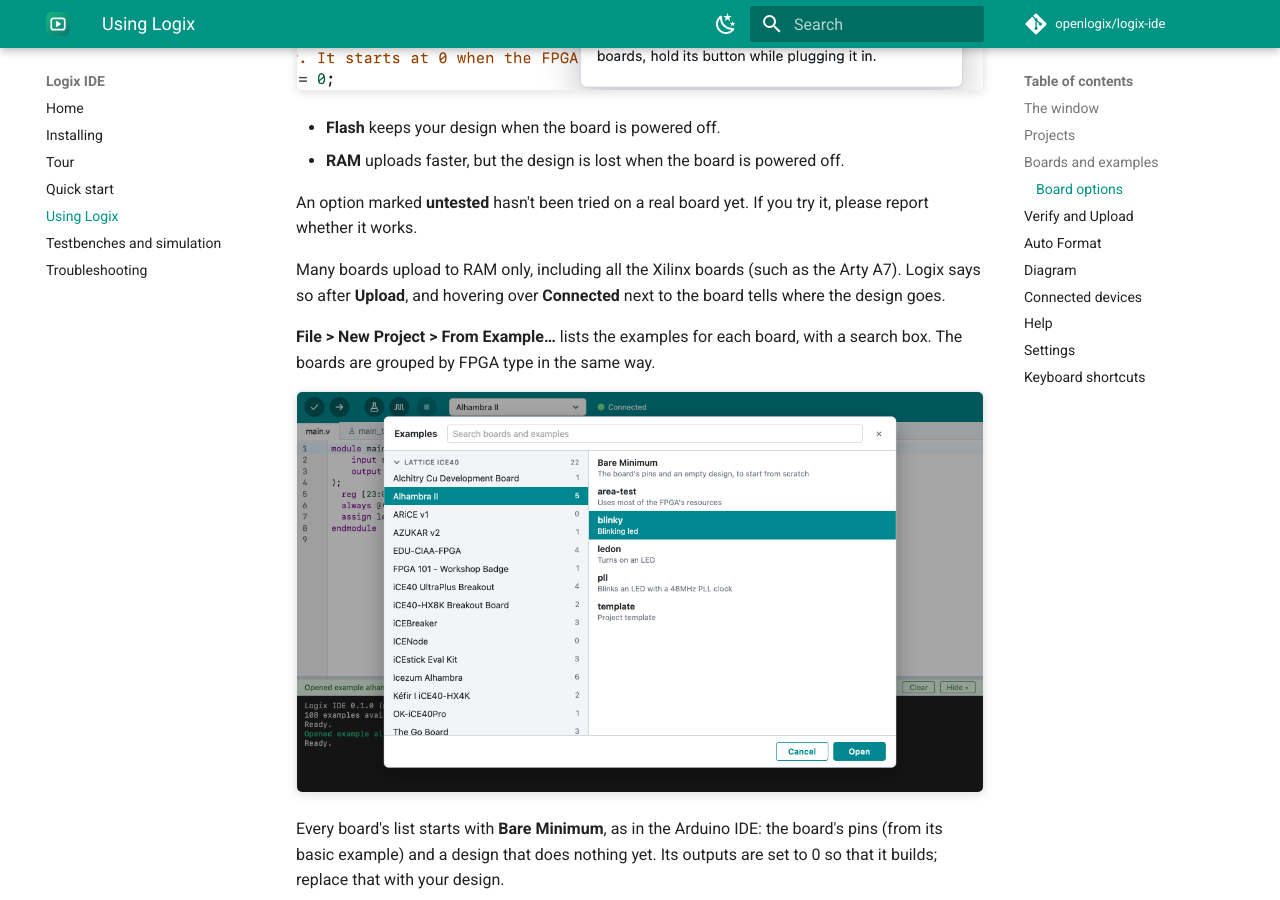
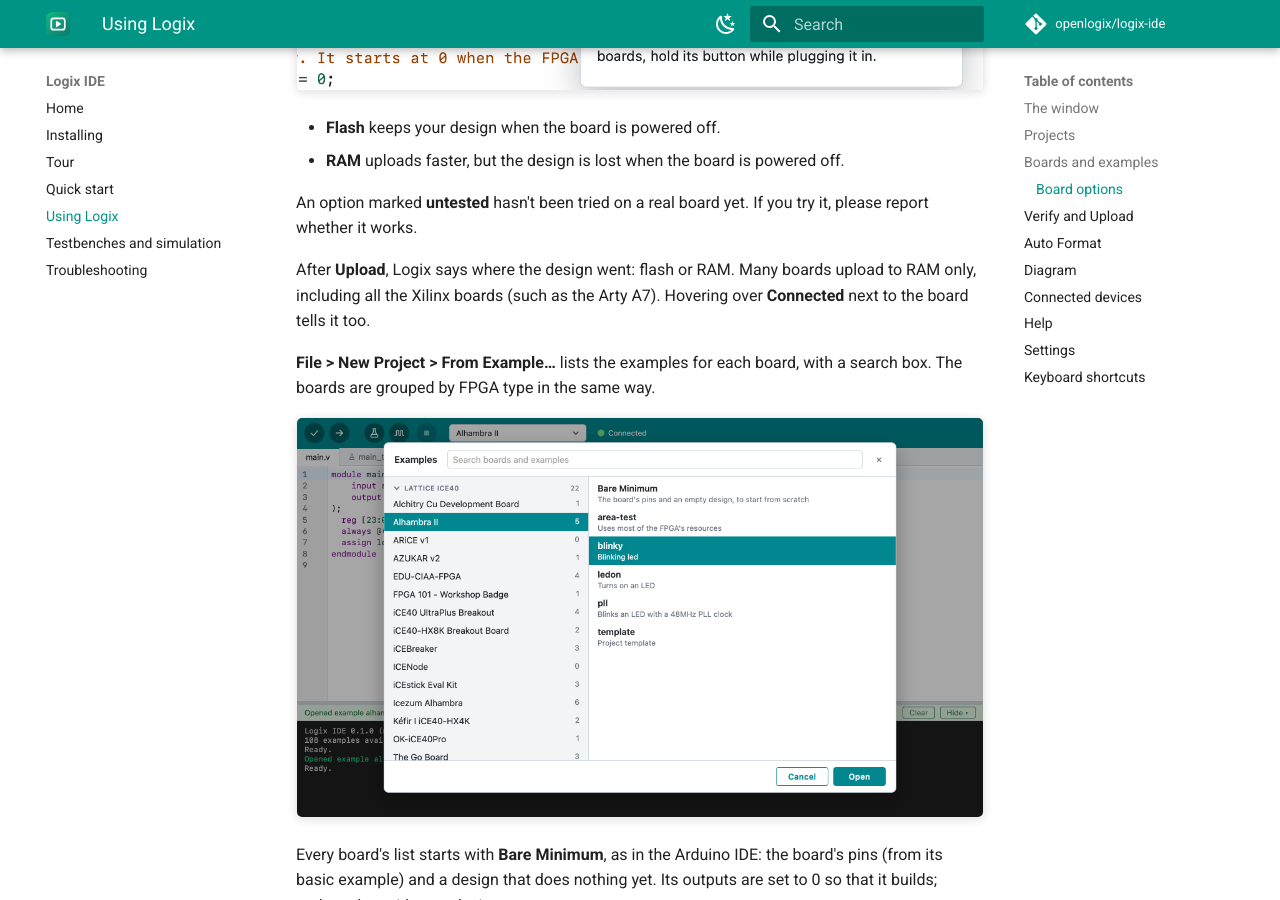
Before and after one commit to openlogix/logix-ide, an MkDocs documentation site: the page built from docs/using-logix.md, in a window 1280 px wide and 900 px high, scrolled down 2954 px. Built offline with MkDocs 1.6.1 and Material for MkDocs 9.7.7, drawn with Linux system fonts in a browser that asks for light colours; comment, search, counter and statistics services are not loaded.

Commit message:
Upload says where the design went, flash too
Only RAM uploads said anything; on a flash board (e.g. Alhambra II) nothing
showed the memory. Every successful upload now ends with "Uploaded to flash:
the design stays when the board is powered off." or the RAM line.

Co-Authored-By: Claude Opus 5.5 <noreply@anthropic.com>

```diff
--- a/docs/using-logix.md
+++ b/docs/using-logix.md
@@ -108,9 +108,9 @@ they're also under **Tools**. The project remembers them.
 An option marked **untested** hasn't been tried on a real board yet. If you
 try it, please report whether it works.
 
-Many boards upload to RAM only, including all the Xilinx boards (such as
-the Arty A7). Logix says so after **Upload**, and hovering over
-**Connected** next to the board tells where the design goes.
+After **Upload**, Logix says where the design went: flash or RAM. Many
+boards upload to RAM only, including all the Xilinx boards (such as the
+Arty A7). Hovering over **Connected** next to the board tells it too.
 
 **File > New Project > From Example…** lists the examples for each board, with a search box.
 The boards are grouped by FPGA type in the same way.
```
Also changed, not shown: CLAUDE.md (+1 -1 lines), 3 other files.
